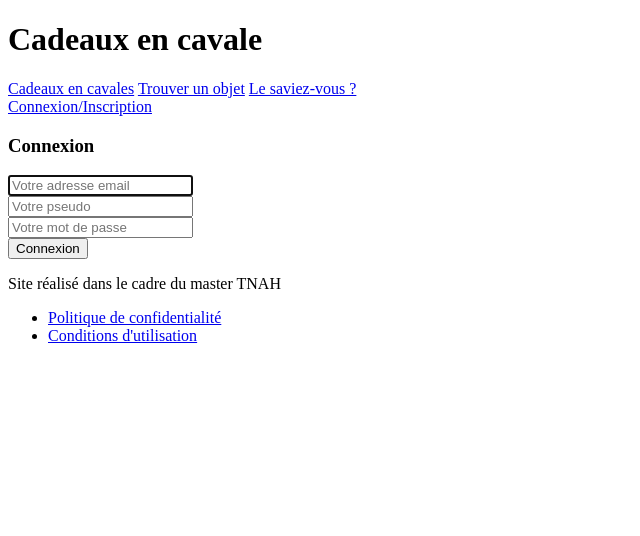
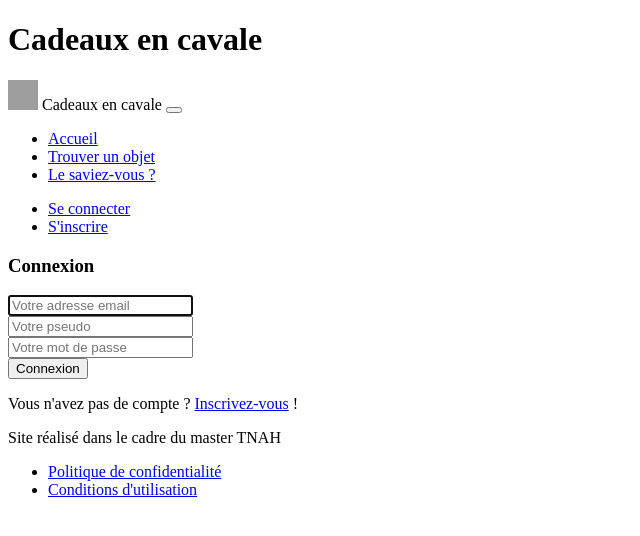
Before and after one commit to Cateatspython/cadeauxencavale, a Flask app: page /connexion in a window 1280 px wide. Shown: the top 536 px of the page, without its empty margins (0-640 px from the left). Run offline with Flask 3, Linux system fonts and the light colour scheme; parts of the project's set-up code (start-up, migrations or seed data) failed here and were passed over; grey boxes are pictures that could not be loaded.

Commit message:
Mise à jour des templates

```diff
--- a/app/config.py
+++ b/app/config.py
@@ -10,5 +10,4 @@ class Config():
     SQLALCHEMY_ECHO=os.environ.get("SQLALCHEMY_ECHO")
     RESOURCES_PER_PAGE = int(os.environ.get("RESOURCES_PER_PAGE"))
     #PAYS_PER_PAGE = int(os.environ.get("PAYS_PER_PAGE")) -- inutile
-    SECRET_KEY = os.environ.get("SECRET_KEY", "turlututuchapeaupointu")
     WTF_CSRF_ENABLE = os.environ.get("WTF_CSRF_ENABLE")
--- a/app/templates/pages/connexion.html
+++ b/app/templates/pages/connexion.html
@@ -1,4 +1,4 @@
-{% extends '/pages/base.html' %}
+{% extends 'base.html' %}
 
 {% block title %}Connexion{% endblock %}
 
@@ -11,45 +11,42 @@
         <!---Affichage des erreurs flash-->
         {% with messages = get_flashed_messages(with_categories=true) %}
             {% if messages %}
-            <div class="alert">
+                <div class="">
                     {% for category, message in messages %}
-                    <div class="alert alert-{{ category }}">
-                        {{ message }}
-                    </div>
+                        <p class="{{ 'alert alert-danger' if category == 'error' else 'alert alert-secondary' }}">{{ message }}</p>
                     {% endfor %}
                 </div>
             {% endif %}
         {% endwith %}
 
-    <!---Affichage des erreurs dans le formulaire-->
+        <!-- Affichage des erreurs liées au formulaire -->
         {% for field, errors in form.errors.items() %}
             <div class="">
                 {% for error in errors %}
-                <p>{{ error }}</p>
+                <p class="alert alert-danger">{{ error }}</p>
                 {% endfor %}
             </div>
         {% endfor %}
 
         <form method="POST" action="{{ url_for('connexion') }}">
             {{ form.hidden_tag() }}
-            <div class="">
-                <div class="">
-                    <input class="" type="email" name="email" placeholder="Votre adresse email" autofocus="">
-                </div>
-            </div>
-            <div class="">
-                <div class="">
-                    <input class="" type="text" name="pseudo" placeholder="Votre pseudo" autofocus="">
-                </div>
+
+                <div class="form-group">
+                    <input class="form-control" type="email" name="email" placeholder="Votre adresse email" autofocus="">
                 </div>
 
-            <div class="">
-                <div class="">
-                    <input class="" type="password" name="password" placeholder="Votre mot de passe">
+                <div class="form-group">
+                    <input class="form-control" type="text" name="pseudo" placeholder="Votre pseudo" autofocus="">
                 </div>
+
+
+                <div class="form-group">
+                    <input class="form-control" type="password" name="password" placeholder="Votre mot de passe">
                 </div>
-            <button class="">Connexion</button>
+
+            <button class="btn btn-primary">Connexion</button>
         </form>
+        <p>Vous n'avez pas de compte ? <a href="{{url_for('ajout_utilisateur')}}">Inscrivez-vous</a> !</p>
     </div>
 </div>
 {% endblock %}
--- a/app/templates/partials/navbar.html
+++ b/app/templates/partials/navbar.html
@@ -1,10 +1,28 @@
-<nav>
-    <div class="nav-left">
-        <a href="/">Cadeaux en cavales</a>
-        <a href="/trouver-objet">Trouver un objet</a>
-        <a href="/le-saviez-vous">Le saviez-vous ?</a>
-    </div>
-    <div class="nav-right">
-        <a href="/connexion">Connexion/Inscription</a>
+<nav class="navbar navbar-expand-lg navbar-light bg-light">
+    <span class="navbar-brand mb-0 h1">
+        <img src="{{ url_for('static', filename='train.png') }}" width="30" height="30" class="d-inline-block align-top" alt="Train">
+        Cadeaux en cavale
+    </span>
+    <button class="navbar-toggler" type="button" data-toggle="collapse" data-target="#navbarSupportedContent" aria-controls="navbarSupportedContent" aria-expanded="false" aria-label="Toggle navigation">
+        <span class="navbar-toggler-icon"></span>
+    </button>
+    <div class="collapse navbar-collapse" id="navbarSupportedContent">
+        <ul class="navbar-nav">
+            <li class="nav-item"><a href="{{ url_for('accueil') }}" class="nav-link">Accueil</a></li>
+            <li class="nav-item"><a href="{{ url_for('trouver_objet') }}" class="nav-link">Trouver un objet</a></li>
+            <li class="nav-item"><a href="/le-saviez-vous" class="nav-link">Le saviez-vous ?</a></li>
+        </ul>
+
+        <!--Affichage des liens en fonction de si l'utilisateur est connecté ou non-->
+        <ul class="navbar-nav ml-auto">
+            {% if current_user.is_authenticated %}
+            <li class="nav-item"><a href="{{ url_for('moncompte') }}" class="nav-link">Mon compte</a></li>
+            <li class="nav-item"><a href="{{ url_for('chgnt_mdp') }}" class="nav-link">Changer de mot de passe</a></li>
+            <li class="nav-item"><a href="{{ url_for('deconnexion') }}" class="nav-link">Se déconnecter</a></li>
+            {% else %}
+            <li class="nav-item"><a href="{{ url_for('connexion') }}" class="nav-link">Se connecter</a></li>
+            <li class="nav-item"><a href="{{ url_for('ajout_utilisateur') }}" class="nav-link">S'inscrire</a></li>
+            {%endif%}
+        </ul>
     </div>
 </nav>
```
Also changed, not shown: app/templates/pages/inscription.html (+9 -15 lines), app/templates/pages/moncompte.html (+7 -7 lines). Lines whose indentation alone changed are shown as unchanged.
